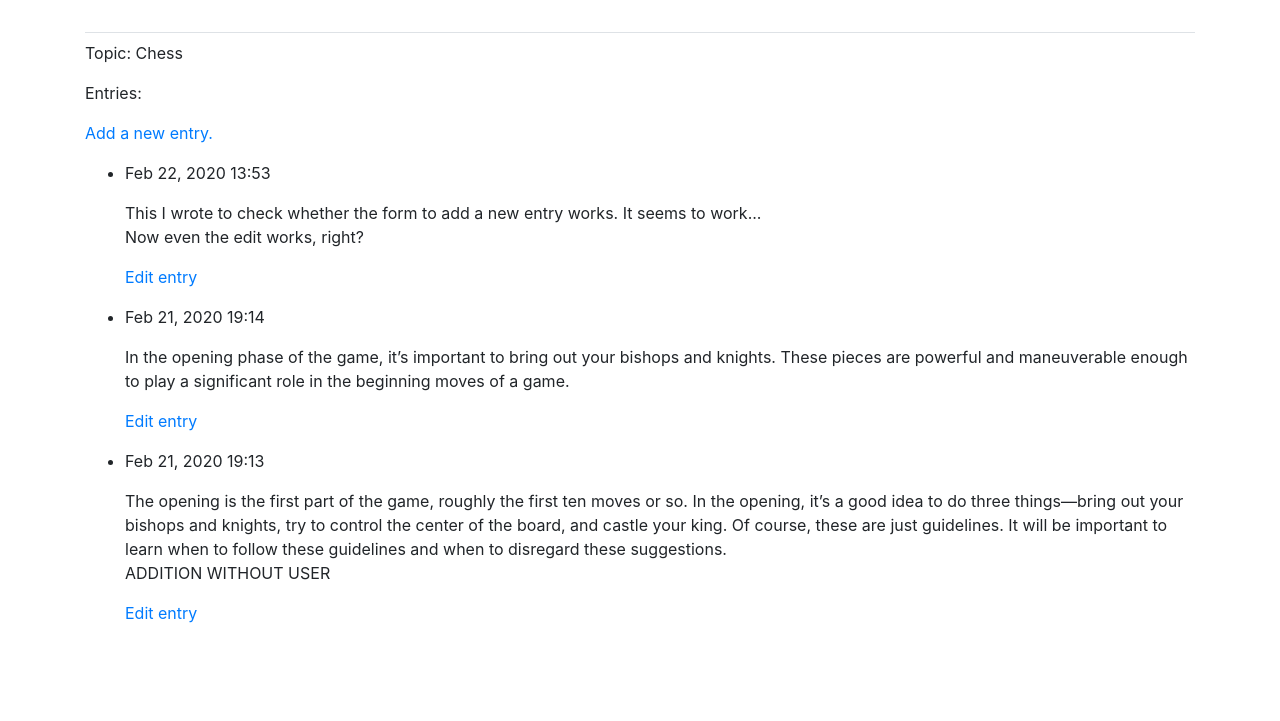
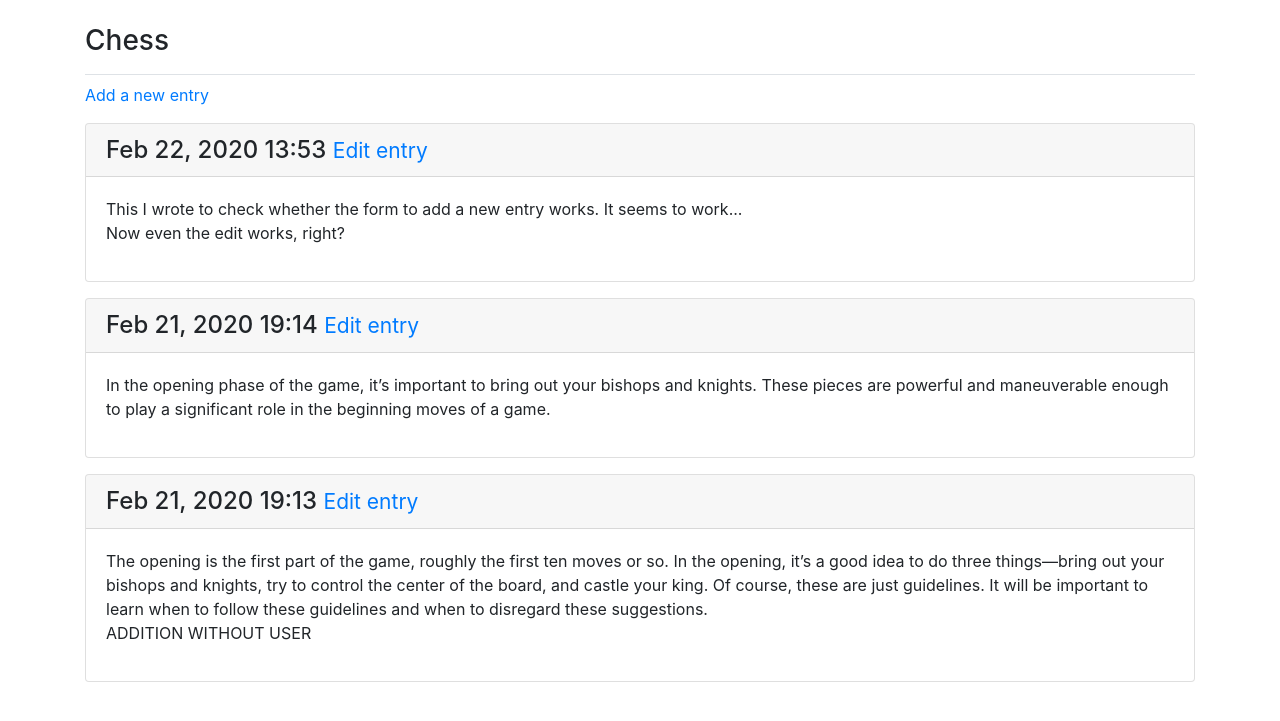
Before and after one commit to oxfos/learning_log, a Django app: page /topics/1/ in a window 1280 px wide. Shown: the part 58-779 px from the top of the page. Run offline with Django 3.2, Linux system fonts and the light colour scheme; a user stored in the database is signed in; data comes from the database, SQL or seed files in the repository; parts of the project's set-up code (start-up, migrations or seed data) failed here and were passed over; some libraries are stand-ins or nearby versions.

Commit message:
Integrated bootstrap4 syling into topic.html.

```diff
--- a/src/learning_logs/templates/learning_logs/topic.html
+++ b/src/learning_logs/templates/learning_logs/topic.html
@@ -1,25 +1,27 @@
 {% extends "learning_logs/base.html" %}
 
+{% block page_header %}
+<h3>{{ topic }}</h3>
+{% endblock page_header %}
+
 {% block content %}
-
-  <p>Topic: {{ topic }}</p>
-
-  <p>Entries:</p>
 <p>
-    <a href="{% url 'learning_logs:new_entry' topic.id %}">Add a new entry.</a>
+  <a href="{% url 'learning_logs:new_entry' topic.id %}">Add a new entry</a>
 </p>
-  <ul>
 {% for entry in entries %}
-        <li>
-            <p>{{ entry.date_added|date:'M d, Y H:i' }}</p>
-            <p>{{ entry.text|linebreaks }}</p>
-            <p>
+<div class="card mb-3">
+  <h4 class="card-header">
+    {{ entry.date_added|date:'M d, Y H:i' }}
+    <small>
       <a href="{% url 'learning_logs:edit_entry' entry.id %}">Edit entry</a>
-            </p>
-        </li>
+    </small>
+  </h4>
+  <div class="card-body">
+    {{ entry.text|linebreaks }}
+  </div>
+</div>
 {% empty %}
-        <li>There are no entries for this topic yet.</li>
+<p>There are no entries for this topic yet.</p>
 {% endfor %}
-  </ul>
 
 {% endblock content %}
```
Lines whose indentation alone changed are shown as unchanged.
